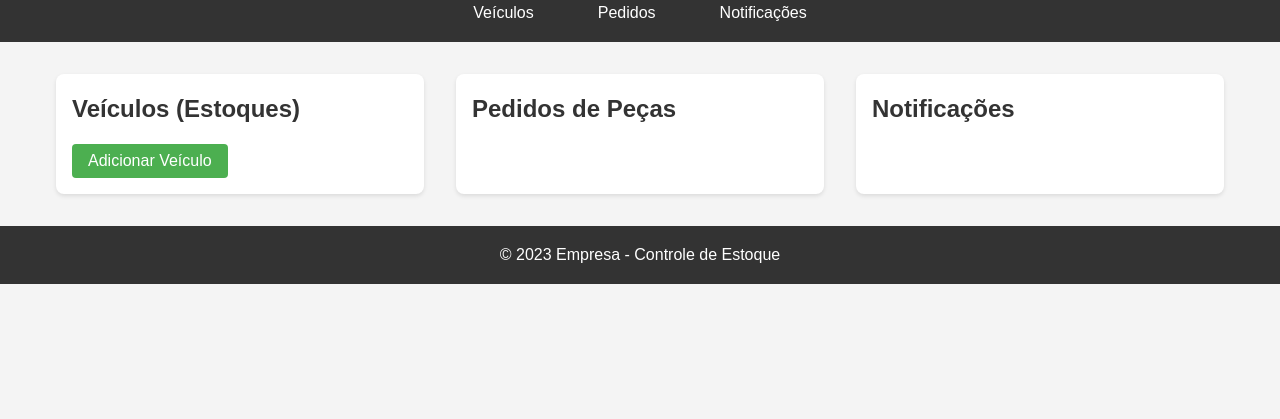
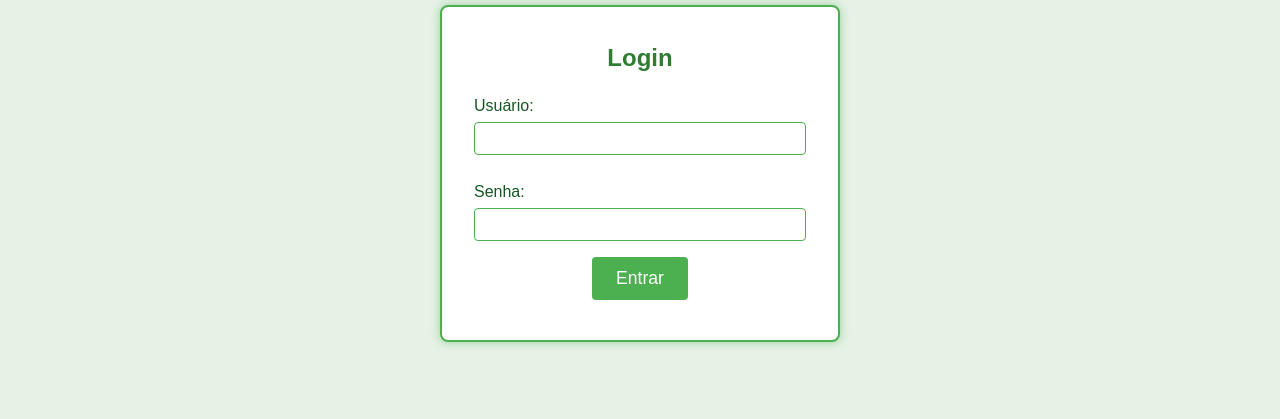
Before and after one commit to GutoCarlos-Dev/marquespansp, a plain HTML site: page index.html in a window 1280 px wide. Shown: the part 75-494 px from the top of the page. Drawn offline with Linux system fonts and the light colour scheme.

Commit message:
atualização do projeto web

```diff
--- a/css/styles.css
+++ b/css/styles.css
@@ -9,13 +9,13 @@
 body {
     font-family: Arial, sans-serif;
     line-height: 1.6;
-    color: #333;
-    background-color: #f4f4f4;
+    color: #155724;
+    background-color: #e6f2e6;
 }
 
 /* Cabeçalho */
 header {
-    background-color: #333;
+    background-color: #2e7d32;
     color: #fff;
     padding: 1rem;
     text-align: center;
@@ -42,7 +42,7 @@ nav a {
 }
 
 nav a:hover {
-    background-color: #555;
+    background-color: #1b5e20;
 }
 
 /* Conteúdo principal */
@@ -64,12 +64,12 @@ section {
 
 section h2 {
     margin-bottom: 1rem;
-    color: #333;
+    color: #155724;
 }
 
 /* Botões */
 button {
-    background-color: #4CAF50;
+    background-color: #4caf50;
     color: white;
     padding: 0.5rem 1rem;
     border: none;
@@ -80,14 +80,14 @@ button {
 }
 
 button:hover {
-    background-color: #45a049;
+    background-color: #388e3c;
 }
 
 /* Rodapé */
 footer {
     text-align: center;
     padding: 1rem;
-    background-color: #333;
+    background-color: #2e7d32;
     color: #fff;
     margin-top: 2rem;
 }
@@ -125,3 +125,56 @@ footer {
         padding: 0 0.5rem;
     }
 }
+
+/* Tela de Login */
+.login-screen {
+    max-width: 400px;
+    margin: 5rem auto;
+    padding: 2rem;
+    background-color: #ffffff;
+    border: 2px solid #4caf50;
+    border-radius: 8px;
+    box-shadow: 0 0 10px rgba(76, 175, 80, 0.5);
+    text-align: center;
+}
+
+.login-screen h2 {
+    margin-bottom: 1rem;
+    color: #2e7d32;
+}
+
+.login-screen label {
+    display: block;
+    margin: 0.5rem 0 0.2rem;
+    color: #155724;
+    text-align: left;
+}
+
+.login-screen input {
+    width: 100%;
+    padding: 0.5rem;
+    margin-bottom: 1rem;
+    border: 1px solid #4caf50;
+    border-radius: 4px;
+}
+
+.login-screen button {
+    background-color: #4caf50;
+    color: white;
+    padding: 0.7rem 1.5rem;
+    border: none;
+    border-radius: 4px;
+    cursor: pointer;
+    font-size: 1.1rem;
+    transition: background-color 0.3s;
+}
+
+.login-screen button:hover {
+    background-color: #388e3c;
+}
+
+.error-message {
+    color: #d32f2f;
+    font-weight: bold;
+    margin-top: 0.5rem;
+}
--- a/index.html
+++ b/index.html
@@ -7,6 +7,21 @@
     <link rel="stylesheet" href="css/styles.css">
 </head>
 <body>
+    <!-- Tela de Login -->
+    <div id="login-screen" class="login-screen">
+        <h2>Login</h2>
+        <form id="login-form">
+            <label for="username">Usuário:</label>
+            <input type="text" id="username" name="username" required>
+            <label for="password">Senha:</label>
+            <input type="password" id="password" name="password" required>
+            <button type="submit">Entrar</button>
+        </form>
+        <p id="login-error" class="error-message"></p>
+    </div>
+
+    <!-- Conteúdo Principal -->
+    <div id="app-content" class="hidden">
         <header>
             <h1>Controle de Estoque da Frota Leve</h1>
             <nav>
@@ -45,6 +60,7 @@
         <footer>
             <p>&copy; 2023 Empresa - Controle de Estoque</p>
         </footer>
+    </div>
 
     <script src="js/app.js"></script>
 </body>
--- a/js/app.js
+++ b/js/app.js
@@ -1,10 +1,48 @@
-// Controle de Estoque da Frota - Lógica Principal
-// Este arquivo contém toda a lógica para gerenciar estoques, pedidos e notificações
+// Controle de Estoque da Frota - Lógica Principal com Login
+// Este arquivo contém toda a lógica para gerenciar login, estoques, pedidos e notificações
+
+// Credenciais iniciais
+const USERNAME = 'admin';
+const PASSWORD = 'admin';
+
+// Elementos do DOM
+const loginScreen = document.getElementById('login-screen');
+const appContent = document.getElementById('app-content');
+const loginForm = document.getElementById('login-form');
+const loginError = document.getElementById('login-error');
 
 // Estruturas de dados globais
 let vehicles = []; // Array de veículos (estoques por placa)
 let requests = []; // Array de pedidos pendentes
 let notifications = []; // Array de notificações
+
+// Função para mostrar o conteúdo principal após login
+function showAppContent() {
+    loginScreen.classList.add('hidden');
+    appContent.classList.remove('hidden');
+}
+
+// Função para mostrar erro de login
+function showLoginError(message) {
+    loginError.textContent = message;
+}
+
+// Evento de submissão do formulário de login
+loginForm.addEventListener('submit', (e) => {
+    e.preventDefault();
+    const username = loginForm.username.value.trim();
+    const password = loginForm.password.value.trim();
+
+    if (username === USERNAME && password === PASSWORD) {
+        showAppContent();
+        loadData();
+        renderVehicles();
+        renderRequests();
+        renderNotifications();
+    } else {
+        showLoginError('Usuário ou senha incorretos.');
+    }
+});
 
 // Carregar dados do localStorage ao iniciar
 function loadData() {
@@ -162,9 +200,4 @@ document.getElementById('adicionar-veiculo').addEventListener('click', () => {
 });
 
 // Inicializar aplicação
-document.addEventListener('DOMContentLoaded', () => {
-    loadData();
-    renderVehicles();
-    renderRequests();
-    renderNotifications();
-});
+// Removido o DOMContentLoaded para iniciar após login
```
Lines whose indentation alone changed are shown as unchanged.
